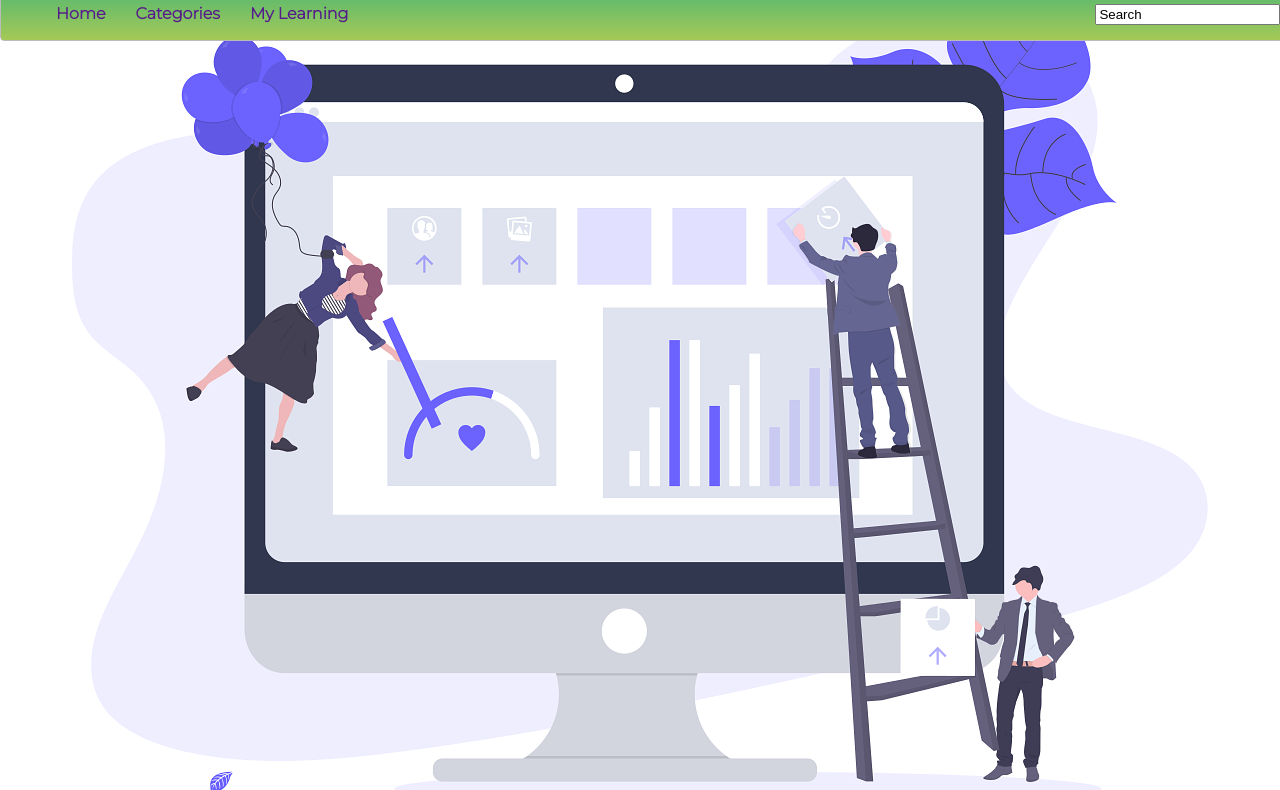
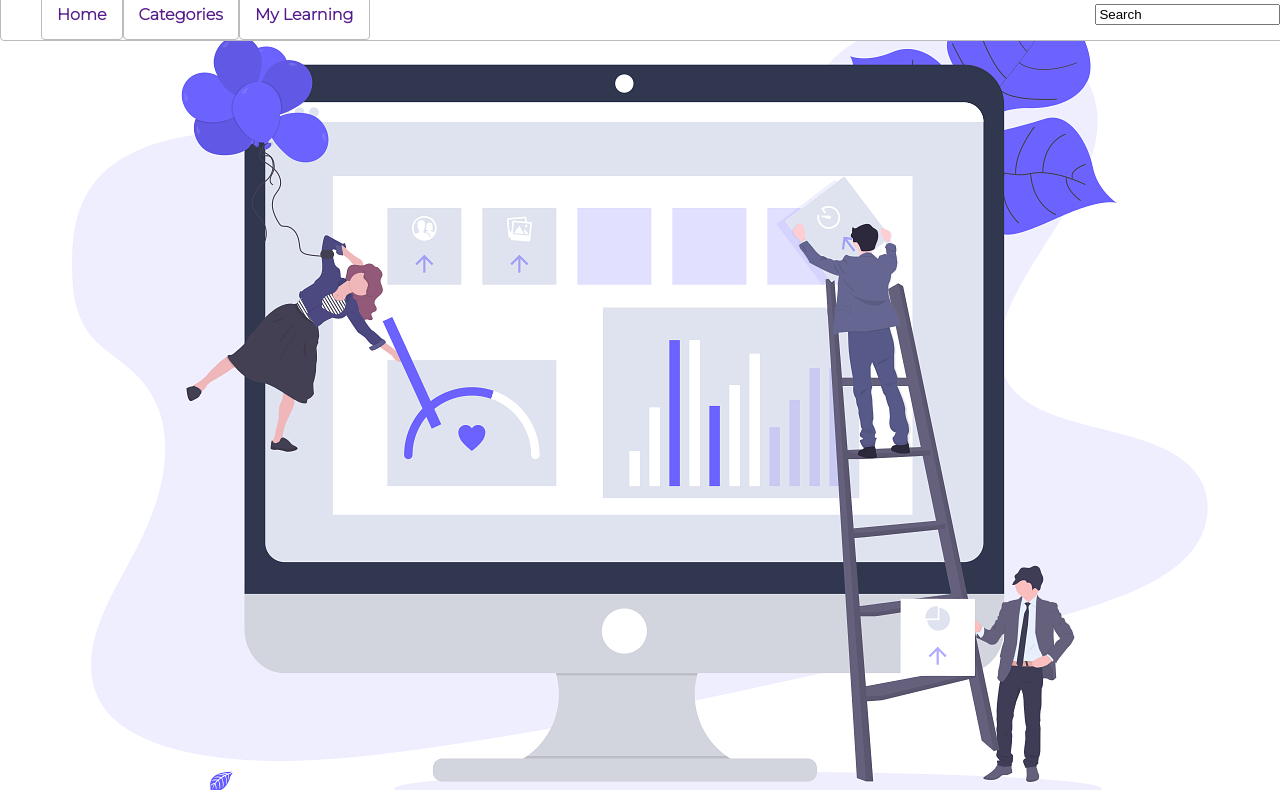
Before and after one commit to rajivegayan/ATO_ELearning, a website: page app/index.html in a window 1280 px wide. Shown: the part 100-890 px from the top of the page. Drawn offline with Linux system fonts and the light colour scheme.

Commit message:
Final main screen

```diff
--- a/app/assets/css/style.css
+++ b/app/assets/css/style.css
@@ -67,12 +67,14 @@ header {
 /* ---------------------------------NAVIGATION------------------------------------*/
 .main-nav {
     display: flex;
+    flex-direction: row;
     position: fixed;
     top: 4.5em;
     width: 98%;
     list-style: none;
     font-size: 1rem;
     font-weight: 600;
+    background-color: #ffffff;
 }
 
 li {
@@ -137,6 +139,7 @@ footer {
  max width and setting up the font size for nav
 ***********************************************/
 @media only screen and (max-width: 600px) {
+    /* For mobile phones: */
     header {
         /* shrink the logo first */
         width: 90vw;
@@ -148,6 +151,7 @@ footer {
         width: 90vw;
     }
     .user-profile-block {
+        font-size: 1rem;
         display: none;
     }
 }
--- a/app/index.html
+++ b/app/index.html
@@ -20,11 +20,11 @@
 
   <!-- Navigation -->
   <nav>
-    <ul class="main-nav zone green">
-      <li><a href="">Home</a></li>
-      <li><a href="">Categories</a></li>
-      <li><a href="">My Learning</a></li>
-      <li class="push-right"><input type="text" value="Search"></li>
+    <ul class="main-nav zone">
+      <li class="menu-items zone"><a href="">Home</a></li>
+      <li class="menu-items zone"><a href="">Categories</a></li>
+      <li class="menu-items zone"><a href="">My Learning</a></li>
+      <li class="menu-items push-right"><input type="text" value="Search"></li>
     </ul>
   </nav>
   <!-- Navigation End-->
```
